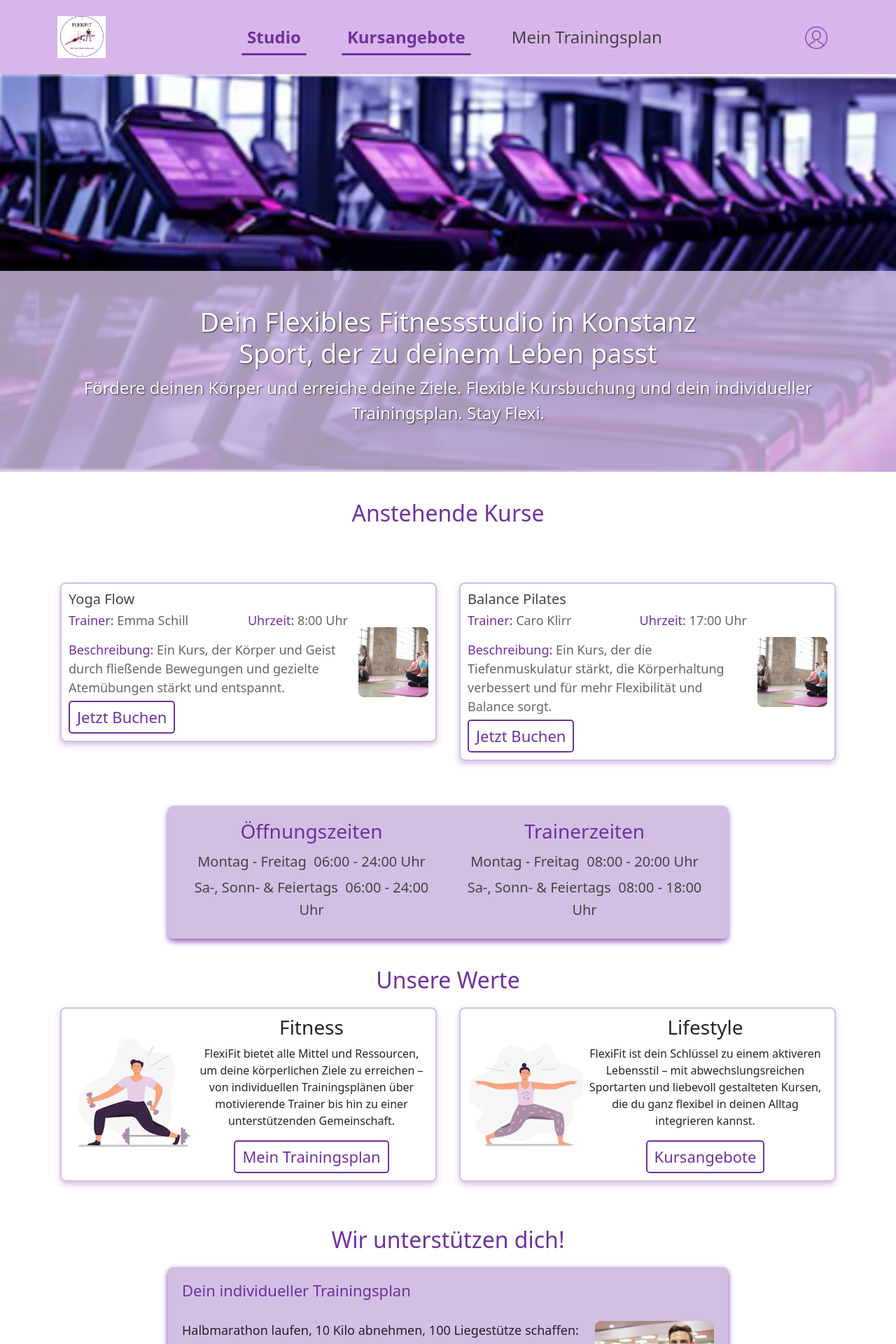
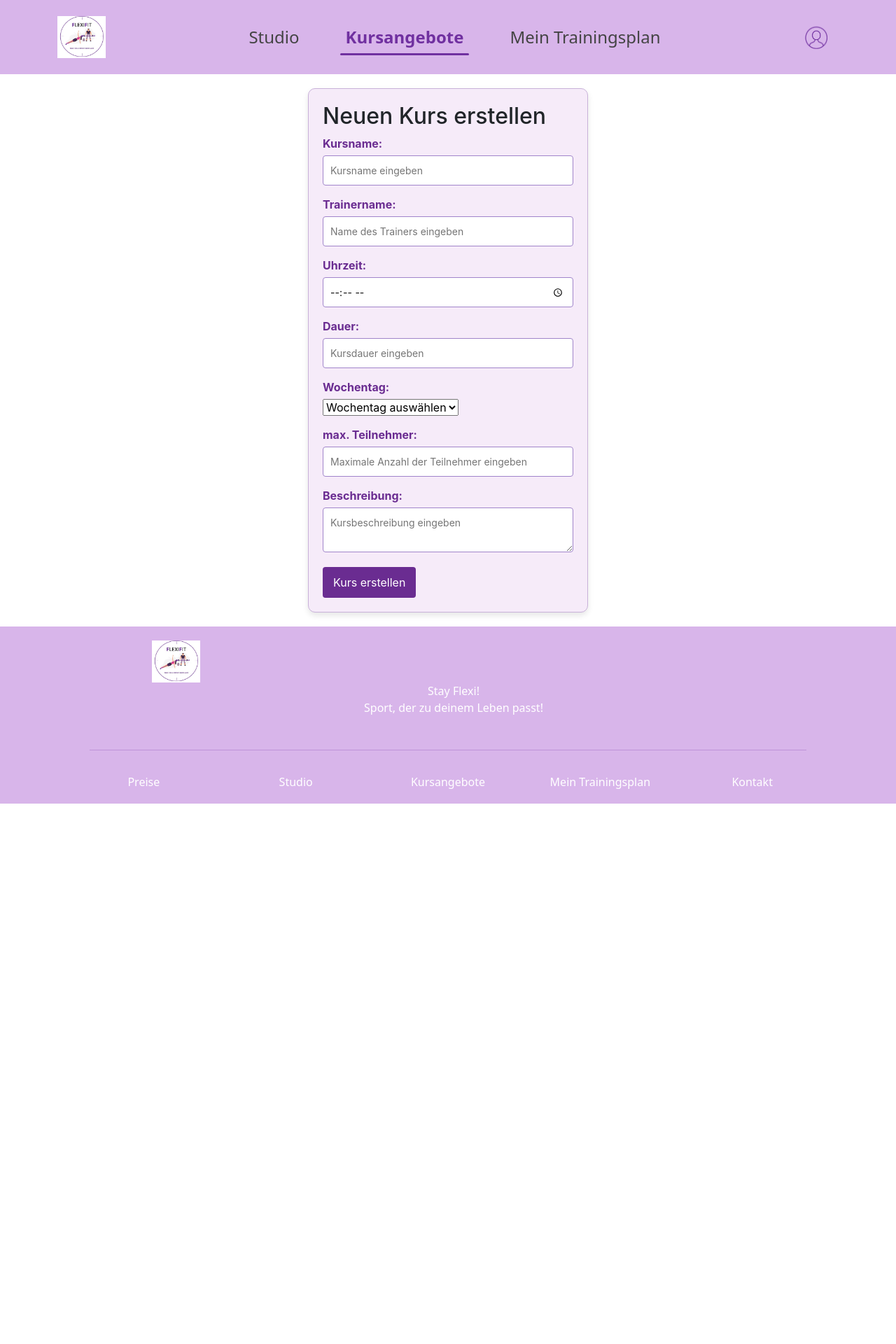
Before and after one commit to ju121mar/Flexifit_v2, a Vue app in the folder frontend/: page /kursangebote/new in a window 1280 px wide. Before the commit this address led to /. Shown: the top 1920 px of the page at 70% size. After the commit the page ends 1148 px from the top, so only its background shows below. Built offline with nearby package versions, Linux system fonts and the light colour scheme; some icons are missing.

Commit message:
Navbar nur aktiver link markiert

```diff
--- a/frontend/src/components/Header.vue
+++ b/frontend/src/components/Header.vue
@@ -44,10 +44,14 @@
         <div class="collapse navbar-collapse" id="navbarNav">
           <ul class="navbar-nav mx-auto">
             <li class="nav-item">
-              <RouterLink class="nav-link active" to="/">Studio</RouterLink>
+              <RouterLink    class="nav-link"
+                             :class="{ 'active': $route.path === '/' }"
+                             to="/">Studio</RouterLink>
             </li>
             <li class="nav-item">
-              <RouterLink class="nav-link active" to="/kursangebote">Kursangebote</RouterLink>
+              <RouterLink  class="nav-link"
+                           :class="{ 'active': $route.path.startsWith('/kursangebote') }"
+                           to="/kursangebote">Kursangebote</RouterLink>
             </li>
             <li class="nav-item">
               <RouterLink class="nav-link" to="#">Mein Trainingsplan</RouterLink>
--- a/frontend/src/router/index.js
+++ b/frontend/src/router/index.js
@@ -27,13 +27,13 @@ const routes = [
   },
 
   {
-    path: '/new',
+    path: '/kursangebote/new',
     name: 'NewKursView',
     component: NewKursView,
   },
 
   {
-      path: '/booking/:id/edit',
+      path: '/kursangebote/booking/:id/edit',
       name: 'EditCourse',
       component: EditView,
   },
--- a/frontend/src/views/BookingOverView.vue
+++ b/frontend/src/views/BookingOverView.vue
@@ -13,7 +13,7 @@ const currentDate = ref(new Date().toLocaleDateString());
 
 //navigiert zur Bearbeitungsseite eines Kurses
 function goToEditing(id) {
-  router.push(`/booking/${id}/edit`);
+  router.push(`/kursangebote/booking/${id}/edit`);
 }
 
 // Kurse nach Wochentagen filtern
@@ -107,7 +107,7 @@ const isCurrentDay = (index) => {
         <div class="date-controls">
           <span>{{ currentDate }}</span>
         </div>
-        <RouterLink class="filter-button" to="/new">Neuen Kurs erstellen</RouterLink>
+        <RouterLink class="filter-button" to="/kursangebote/new">Neuen Kurs erstellen</RouterLink>
       </div>
     </div>
 
```
